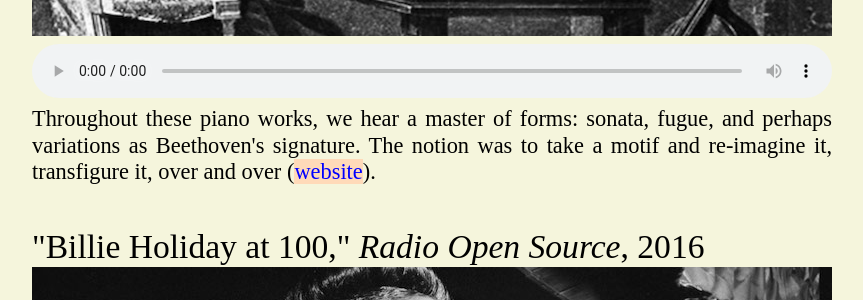
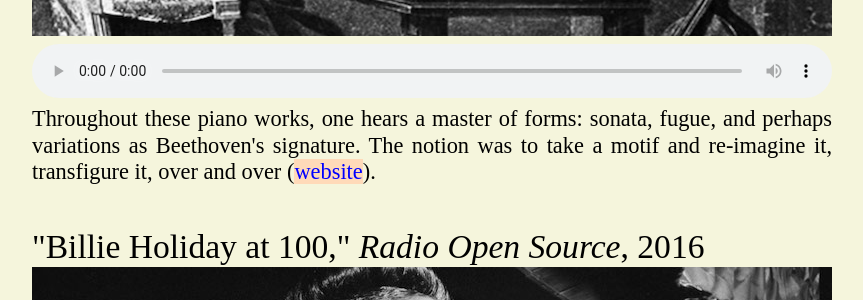
Before and after one commit to huihuiandilly/huihuiandilly.github.io, a Jekyll site: the page built from index.html, in a window 1280 px wide and 900 px high, scrolled down 6057 px. Shown: the part 154-454 px from the top of the window, without its empty margins (208-1071 px from the left). Built offline with Jekyll 4.4.1, drawn with Linux system fonts in a browser that asks for light colours; some of the changed text lies outside the part shown.

Commit message:
Update index.html

```diff
--- a/index.html
+++ b/index.html
@@ -20,7 +20,7 @@
 	<audio controls preload="metadata">
               <source src="https://open.acast.com/public/streams/619be5c0705138001b9c8479/episodes/649d9d2209e8060011f05de0.mp3" type="audio/mpeg">
             </audio>
-	<p>William Morris is renowned for his work as an artist and designer. But he was also an interesting socialist thinker (<a href="https://shows.acast.com/jacobin-radio/episodes/long-reads-william-morris-romantic-revolutionary" target="_blank">website</a>).</p>
+	<p>William Morris is renowned for his work as an artist and designer. But he was also a one-of-a-kind socialist thinker (<a href="https://shows.acast.com/jacobin-radio/episodes/long-reads-william-morris-romantic-revolutionary" target="_blank">website</a>).</p>
 	<br>
 
 	<p3>"Palestine and the New McCarthyism," <i>Long Reads</i>, 2023</p3>
@@ -110,7 +110,7 @@
 		<audio controls preload="metadata">
               <source src="http://ia601506.us.archive.org/17/items/122514OSPODCASTBeethovenST2016/122514-OS-PODCAST-Beethoven-ST2016.mp3" type="audio/mpeg">
             </audio>
-		<p>Throughout these piano works, we hear a master of forms: sonata, fugue, and perhaps variations as Beethoven's signature. The notion was to take a motif and re-imagine it, transfigure it, over and over (<a href="https://radioopensource.org/beethoven-at-the-piano/" target="_blank">website</a>).</p>
+		<p>Throughout these piano works, one hears a master of forms: sonata, fugue, and perhaps variations as Beethoven's signature. The notion was to take a motif and re-imagine it, transfigure it, over and over (<a href="https://radioopensource.org/beethoven-at-the-piano/" target="_blank">website</a>).</p>
 	<br>
 
 	<p3>"Billie Holiday at 100," <i>Radio Open Source</i>, 2016</p3>
```
Also changed, not shown: other parts of index.html (+1 -1 lines).
